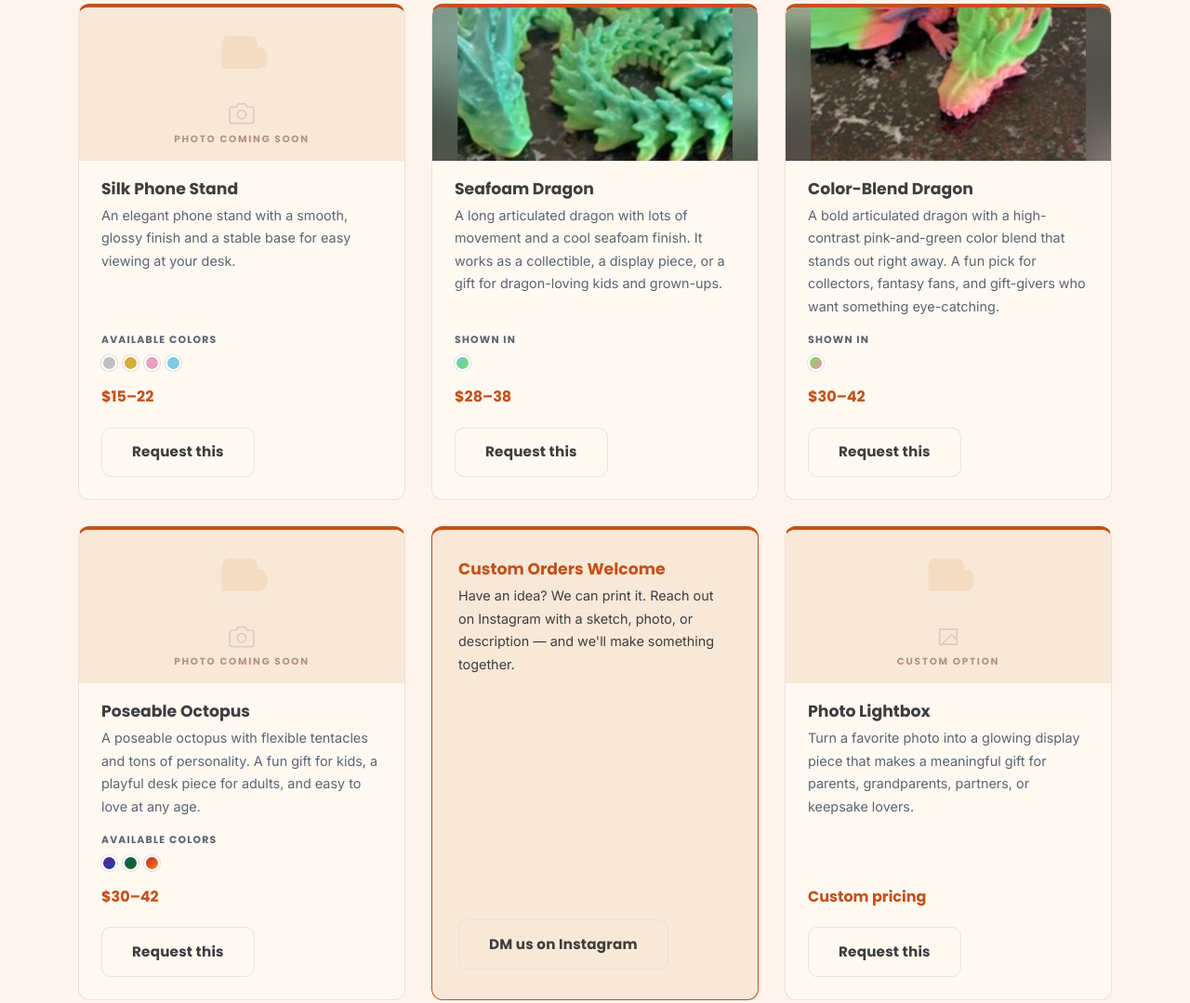
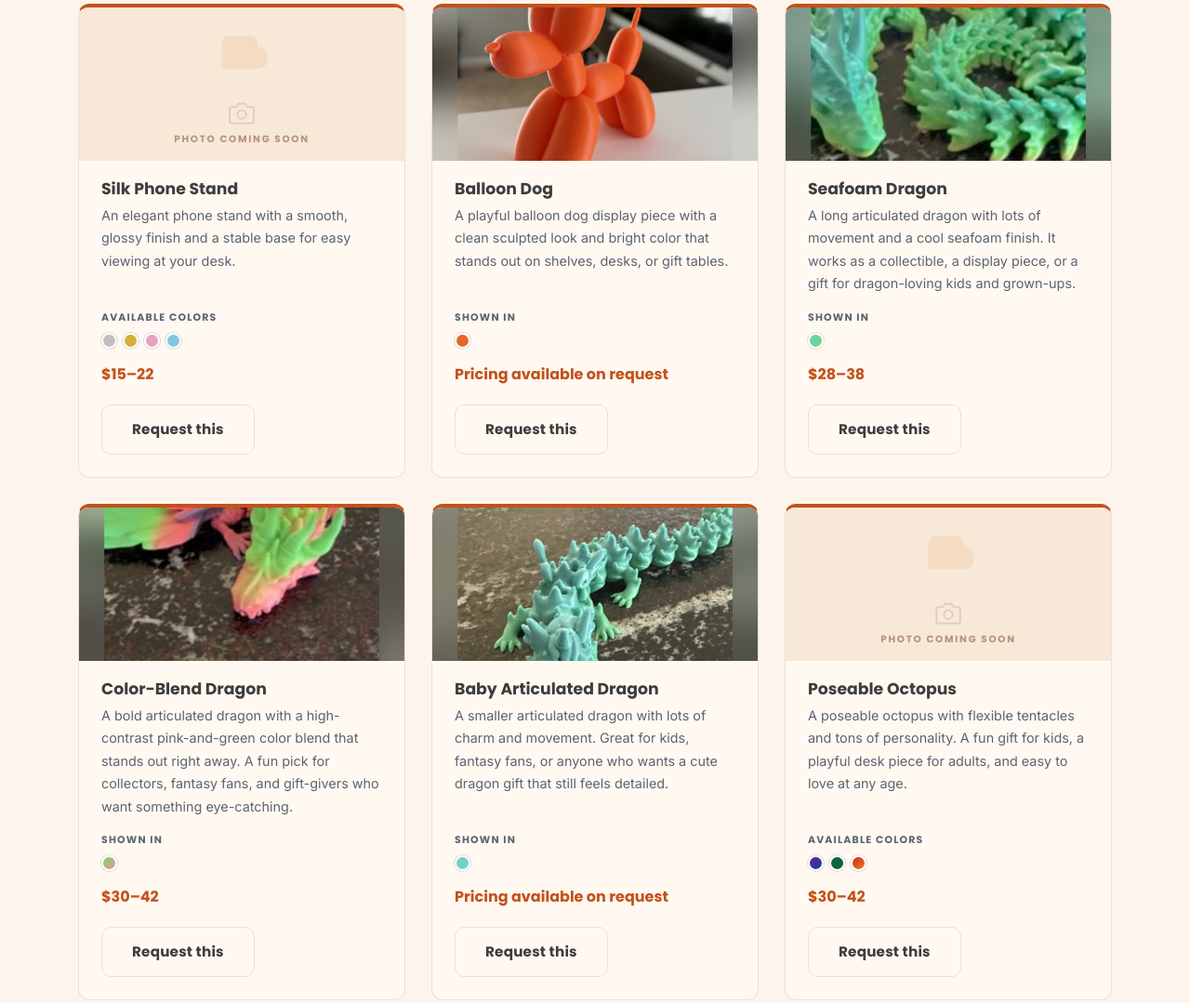
Before and after one commit to nbarris11/mittenmakes-site, a plain HTML site: page shop.html in a window 1280 px wide. Shown: the part 2782-3861 px from the top of the page at 93% size. Drawn offline with Linux system fonts and the light colour scheme.

Commit message:
Add balloon dog and baby dragon

```diff
--- a/shop.html
+++ b/shop.html
@@ -209,6 +209,22 @@
                     </div>
                 </div>
 
+                <div class="product-card fade-up">
+                    <div class="product-photo product-photo-real">
+                        <img src="assets/balloon-dog.jpg" alt="Orange balloon dog decor figure">
+                    </div>
+                    <div class="product-card-body">
+                        <h3 class="product-name">Balloon Dog</h3>
+                        <p class="product-description">A playful balloon dog display piece with a clean sculpted look and bright color that stands out on shelves, desks, or gift tables.</p>
+                        <p class="swatches-label">Shown in</p>
+                        <div class="color-swatches">
+                            <span class="swatch" style="background:#E7642D" title="Bright Orange"></span>
+                        </div>
+                        <p class="product-price">Pricing available on request</p>
+                        <a href="#order-form" class="btn btn-secondary">Request this</a>
+                    </div>
+                </div>
+
                 <!-- Poseable Creatures -->
                 <div class="product-card fade-up">
                     <div class="product-photo product-photo-real">
@@ -238,6 +254,22 @@
                             <span class="swatch" style="background: linear-gradient(135deg, #74E060, #F28BA9)" title="Green and Pink"></span>
                         </div>
                         <p class="product-price">$30–42</p>
+                        <a href="#order-form" class="btn btn-secondary">Request this</a>
+                    </div>
+                </div>
+
+                <div class="product-card fade-up">
+                    <div class="product-photo product-photo-real">
+                        <img src="assets/baby-dragon.jpg" alt="Teal baby articulated dragon">
+                    </div>
+                    <div class="product-card-body">
+                        <h3 class="product-name">Baby Articulated Dragon</h3>
+                        <p class="product-description">A smaller articulated dragon with lots of charm and movement. Great for kids, fantasy fans, or anyone who wants a cute dragon gift that still feels detailed.</p>
+                        <p class="swatches-label">Shown in</p>
+                        <div class="color-swatches">
+                            <span class="swatch" style="background:#74D1C8" title="Teal"></span>
+                        </div>
+                        <p class="product-price">Pricing available on request</p>
                         <a href="#order-form" class="btn btn-secondary">Request this</a>
                     </div>
                 </div>
@@ -387,8 +419,10 @@
                                 <option>Silk Galaxy Planter</option>
                                 <option>Color-Shift Pen Holder</option>
                                 <option>Silk Phone Stand</option>
+                                <option>Balloon Dog</option>
                                 <option>Seafoam Dragon</option>
                                 <option>Color-Blend Dragon</option>
+                                <option>Baby Articulated Dragon</option>
                                 <option>Poseable Octopus</option>
                                 <option>Photo Lightbox</option>
                                 <option>Custom Lithophane</option>
```
Also changed, not shown: assets/baby-dragon.jpg (added), assets/balloon-dog.jpg (added).
